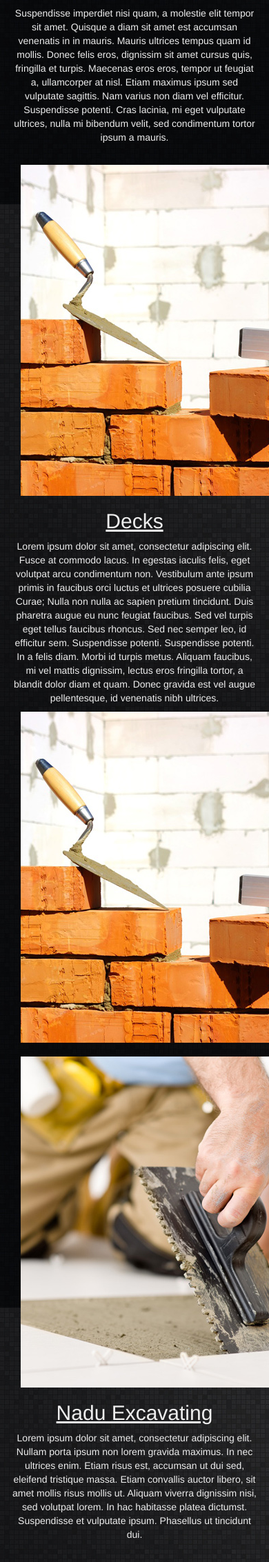
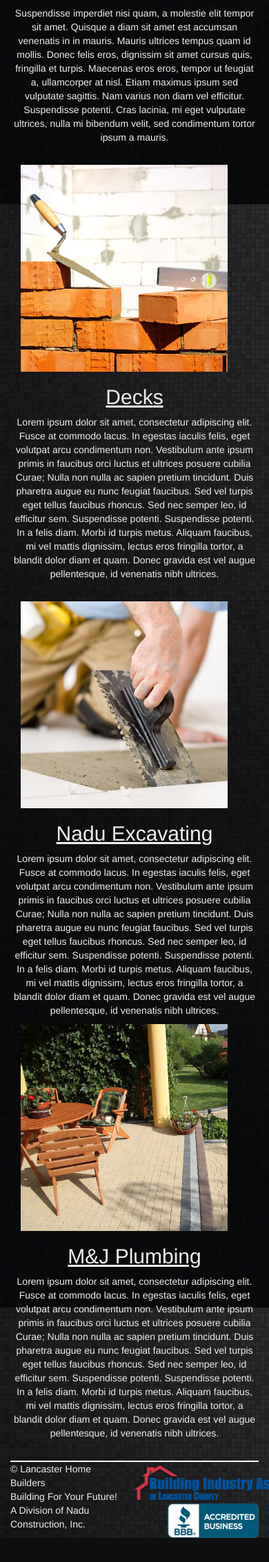
Before and after one commit to gregpechiro/lhb, a PHP site: page /services.php in a window 390 px wide; the page is wider, and only the part inside the window is pictured. Shown: the part 1304-3569 px from the top of that part at 69% size. After the commit the page ends 3534 px from the top of that part, so only its background shows below. Run offline with PHP 8.4, Linux system fonts and the light colour scheme; some libraries are stand-ins or nearby versions.

Commit message:
service and about more mobile friendly

```diff
--- a/about.php
+++ b/about.php
@@ -9,7 +9,7 @@
 			<?php include 'stubs/navbar.php'; ?>
 
 			<div class="row">
-				<div class="visible-lg-block col-lg-3">
+				<div class="col-lg-3 col-md-4 col-sm-12">
 					<h1 class="center border-bottom">Our Members</h1>
 					<div id="carousel-example-generic" class="carousel slide" data-ride="carousel">
 					<!-- Indicators -->
@@ -37,7 +37,7 @@
 						</div>
 					</div>
 				</div>
-				<div class="col-lg-9">
+				<div class="col-lg-9 col-md-8 col-sm-12">
 					<h2 class="center">WE ARE LANCASTER HOME BUILDERS</h2>
 					<p class="center">Founded by... back in..., Lancaster Home Builders has established itself as one of the greatest and prestigious providers of home construction and excavation. We provide a professional renovation and installation services with a real focus on customer satisfaction. Lancaster Home Builders is a multi-task company specializing in the following core areas: </p>
 
--- a/services.php
+++ b/services.php
@@ -46,8 +46,8 @@
 					</div>
 					<br>
 					<div class="row">
-						<div class="col-sm-4 visible-xs">
-							<img class="col-lg-12" src="images/samples/480x480/image_02.jpg" alt="...">
+						<div class="col-sm-4 visible-xs visible-sm">
+							<img class="col-sm-12 col-xs-11" src="images/samples/480x480/image_02.jpg" alt="...">
 						</div>
 						<div class="col-sm-8 col-xs-12 text-center">
 							<h2 class="text-underline">Decks</h2>
@@ -55,31 +55,34 @@
 								Lorem ipsum dolor sit amet, consectetur adipiscing elit. Fusce at commodo lacus. In egestas iaculis felis, eget volutpat arcu condimentum non. Vestibulum ante ipsum primis in faucibus orci luctus et ultrices posuere cubilia Curae; Nulla non nulla ac sapien pretium tincidunt. Duis pharetra augue eu nunc feugiat faucibus. Sed vel turpis eget tellus faucibus rhoncus. Sed nec semper leo, id efficitur sem. Suspendisse potenti. Suspendisse potenti. In a felis diam. Morbi id turpis metus. Aliquam faucibus, mi vel mattis dignissim, lectus eros fringilla tortor, a blandit dolor diam et quam. Donec gravida est vel augue pellentesque, id venenatis nibh ultrices.
 							</p>
 						</div>
-						<div class="col-sm-4 hidden-sm">
-							<img class="col-lg-12" src="images/samples/480x480/image_02.jpg" alt="...">
+						<div class="col-sm-4 hidden-sm hidden-xs">
+							<img class="col-sm-12 col-xs-11" src="images/samples/480x480/image_02.jpg" alt="...">
 						</div>
 					</div>
 					<br>
 					<div class="row">
-						<div class="col-lg-4">
-							<img class="col-lg-12" src="images/samples/480x480/image_03.jpg" alt="...">
+						<div class="col-sm-4">
+							<img class="col-sm-12 col-xs-11" src="images/samples/480x480/image_03.jpg" alt="...">
 						</div>
-						<div class="col-lg-8 text-center">
+						<div class="col-sm-8 col-xs-12 text-center">
 							<h2 class="text-underline">Nadu Excavating</h2>
 							<p>
-								Lorem ipsum dolor sit amet, consectetur adipiscing elit. Nullam porta ipsum non lorem gravida maximus. In nec ultrices enim. Etiam risus est, accumsan ut dui sed, eleifend tristique massa. Etiam convallis auctor libero, sit amet mollis risus mollis ut. Aliquam viverra dignissim nisi, sed volutpat lorem. In hac habitasse platea dictumst. Suspendisse et vulputate ipsum. Phasellus ut tincidunt dui.
+								Lorem ipsum dolor sit amet, consectetur adipiscing elit. Fusce at commodo lacus. In egestas iaculis felis, eget volutpat arcu condimentum non. Vestibulum ante ipsum primis in faucibus orci luctus et ultrices posuere cubilia Curae; Nulla non nulla ac sapien pretium tincidunt. Duis pharetra augue eu nunc feugiat faucibus. Sed vel turpis eget tellus faucibus rhoncus. Sed nec semper leo, id efficitur sem. Suspendisse potenti. Suspendisse potenti. In a felis diam. Morbi id turpis metus. Aliquam faucibus, mi vel mattis dignissim, lectus eros fringilla tortor, a blandit dolor diam et quam. Donec gravida est vel augue pellentesque, id venenatis nibh ultrices.
 							</p>
 						</div>
 					</div>
 					<div class="row">
-						<div class="col-lg-8 text-center">
+						<div class="col-sm-4 visible-xs visible-sm">
+							<img class="col-sm-12 col-xs-11" src="images/samples/480x480/image_04.jpg" alt="...">
+						</div>
+						<div class="col-sm-8 col-xs-12 text-center">
 							<h2 class="text-underline">M&J Plumbing</h2>
 							<p>
 								Lorem ipsum dolor sit amet, consectetur adipiscing elit. Fusce at commodo lacus. In egestas iaculis felis, eget volutpat arcu condimentum non. Vestibulum ante ipsum primis in faucibus orci luctus et ultrices posuere cubilia Curae; Nulla non nulla ac sapien pretium tincidunt. Duis pharetra augue eu nunc feugiat faucibus. Sed vel turpis eget tellus faucibus rhoncus. Sed nec semper leo, id efficitur sem. Suspendisse potenti. Suspendisse potenti. In a felis diam. Morbi id turpis metus. Aliquam faucibus, mi vel mattis dignissim, lectus eros fringilla tortor, a blandit dolor diam et quam. Donec gravida est vel augue pellentesque, id venenatis nibh ultrices.
 							</p>
 						</div>
-						<div class="col-lg-4">
-							<img class="col-lg-12" src="images/samples/480x480/image_04.jpg" alt="...">
+						<div class="col-sm-4 hidden-sm hidden-xs">
+							<img class="col-sm-12 col-xs-11" src="images/samples/480x480/image_04.jpg" alt="...">
 						</div>
 					</div>
 				</div>
```
